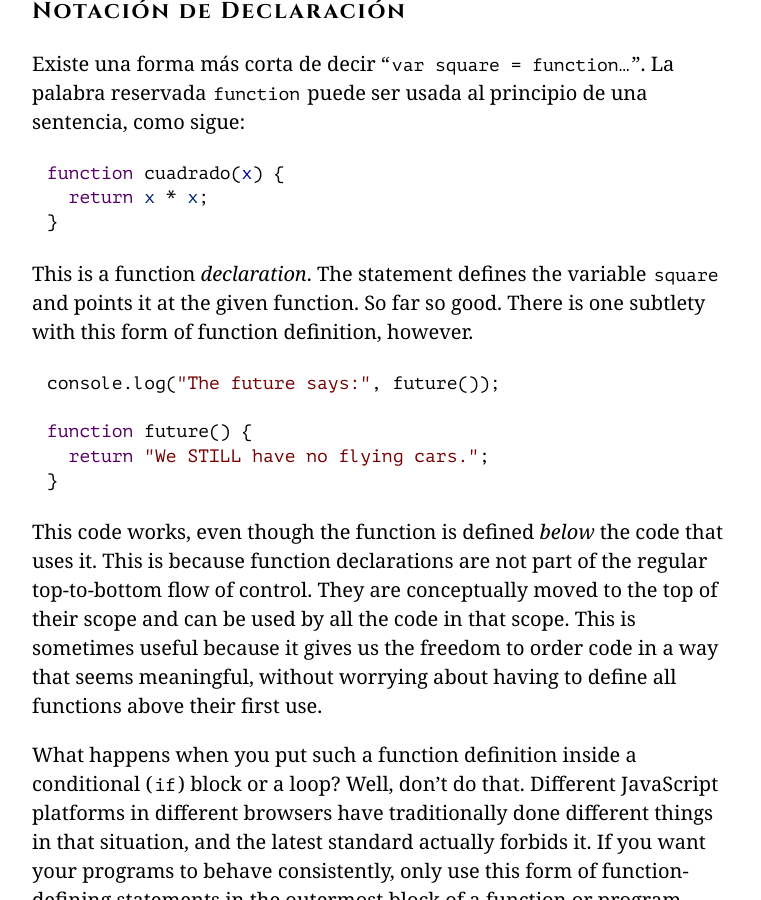
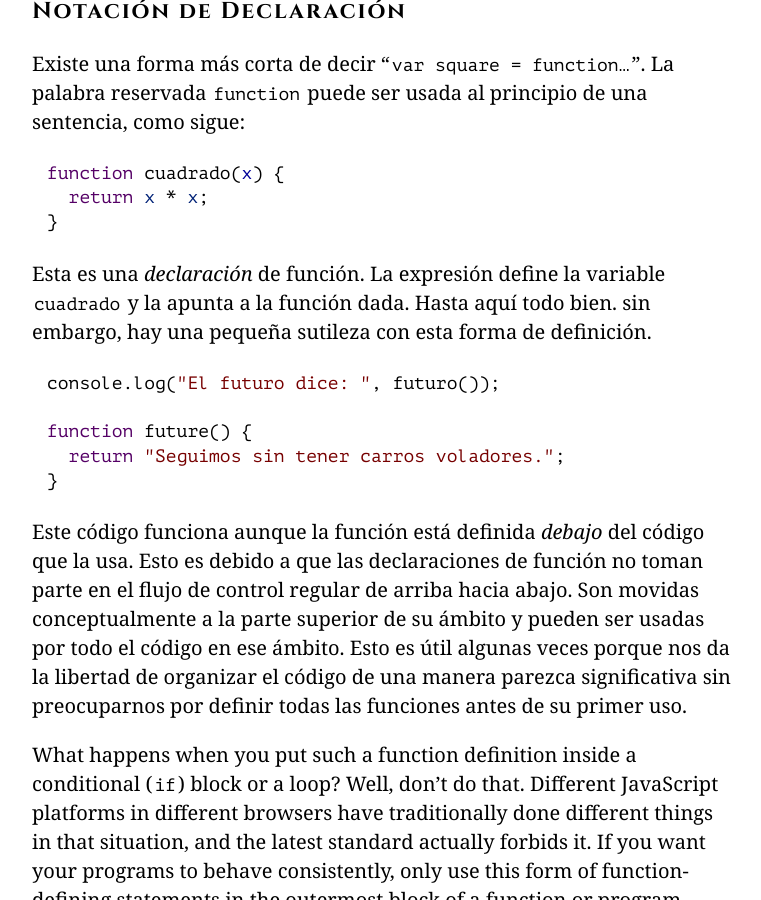
Before and after one commit to hectorip/Eloquent-JavaScript-ES-online, a Jekyll site: the page chapters/03_functions.html, which Jekyll copies as it is, in a window 1280 px wide and 900 px high, scrolled down 5802 px. Shown: the whole window, without its empty margins (258-1019 px from the left). Built offline with Jekyll 4.4.1, drawn with Linux system fonts in a browser that asks for light colours; nearby versions of some CDN libraries; library files that are not in the unit come from our copies.

Commit message:
Definición de funciones fuera de la parte superior

```diff
--- a/chapters/03_functions.html
+++ b/chapters/03_functions.html
@@ -232,22 +232,23 @@ forma más corta de decir “<code>var square = function…</code>”. La palabr
 <pre data-language="javascript" class="snippet cm-s-default"><a class=c_ident id="c_QLVSFJtGVV" href="#c_QLVSFJtGVV"></a><span class="cm-keyword">function</span> <span class="cm-variable">cuadrado</span>(<span class="cm-def">x</span>) {
   <span class="cm-keyword">return</span> <span class="cm-variable-2">x</span> <span class="cm-operator">*</span> <span class="cm-variable-2">x</span>;
 }</pre>
-<p><a class=p_ident id="p_5wyYyAcHww" href="#p_5wyYyAcHww"></a>This is a function <em>declaration</em>. The
-statement defines the variable <code>square</code> and points it at the given
-function. So far so good. There is one subtlety with this form of
-function definition, however.</p>
-<pre data-language="javascript" class="snippet cm-s-default"><a class=c_ident id="c_ILJrRT16qt" href="#c_ILJrRT16qt"></a><span class="cm-variable">console</span>.<span class="cm-property">log</span>(<span class="cm-string">"The future says:"</span>, <span class="cm-variable">future</span>());
+<p><a class=p_ident id="p_I5VtBG0n0z" href="#p_I5VtBG0n0z"></a>Esta es una <em>declaración</em> de función.
+La expresión define la variable <code>cuadrado</code> y la apunta a la función
+dada. Hasta aquí todo bien. sin embargo, hay una pequeña sutileza con
+esta forma de definición.</p>
+<pre data-language="javascript" class="snippet cm-s-default"><a class=c_ident id="c_BScavUBFBP" href="#c_BScavUBFBP"></a><span class="cm-variable">console</span>.<span class="cm-property">log</span>(<span class="cm-string">"El futuro dice: "</span>, <span class="cm-variable">futuro</span>());
 
 <span class="cm-keyword">function</span> <span class="cm-variable">future</span>() {
-  <span class="cm-keyword">return</span> <span class="cm-string">"We STILL have no flying cars."</span>;
+  <span class="cm-keyword">return</span> <span class="cm-string">"Seguimos sin tener carros voladores."</span>;
 }</pre>
-<p><a class=p_ident id="p_MS2LV776VO" href="#p_MS2LV776VO"></a>This code works, even though the function is defined <em>below</em> the code
-that uses it. This is because function declarations are not part of
-the regular top-to-bottom flow of control. They are conceptually moved
-to the top of their scope and can be used by all the code in that
-scope. This is sometimes useful because it gives us the freedom to
-order code in a way that seems meaningful, without worrying about
-having to define all functions above their first use.</p>
+<p><a class=p_ident id="p_lIxAr6WEaB" href="#p_lIxAr6WEaB"></a>Este código funciona aunque la función está definida <em>debajo</em> del
+código que la usa. Esto es debido a que las declaraciones de función
+no toman parte en el flujo de control regular de arriba hacia abajo.
+Son movidas conceptualmente a la parte superior de su ámbito y pueden
+ser usadas por todo el código en ese ámbito. Esto es útil algunas veces
+porque nos da la libertad de organizar el código de una manera parezca
+significativa sin preocuparnos por definir todas las funciones antes de
+su primer uso.</p>
 <p><a class=p_ident id="p_RsXfJfQflM" href="#p_RsXfJfQflM"></a>What happens when you put such a function
 definition inside a conditional (<code>if</code>) block or a loop? Well, don&#8217;t do
 that. Different JavaScript platforms in different browsers have
```
Also changed, not shown: 2 other files.
